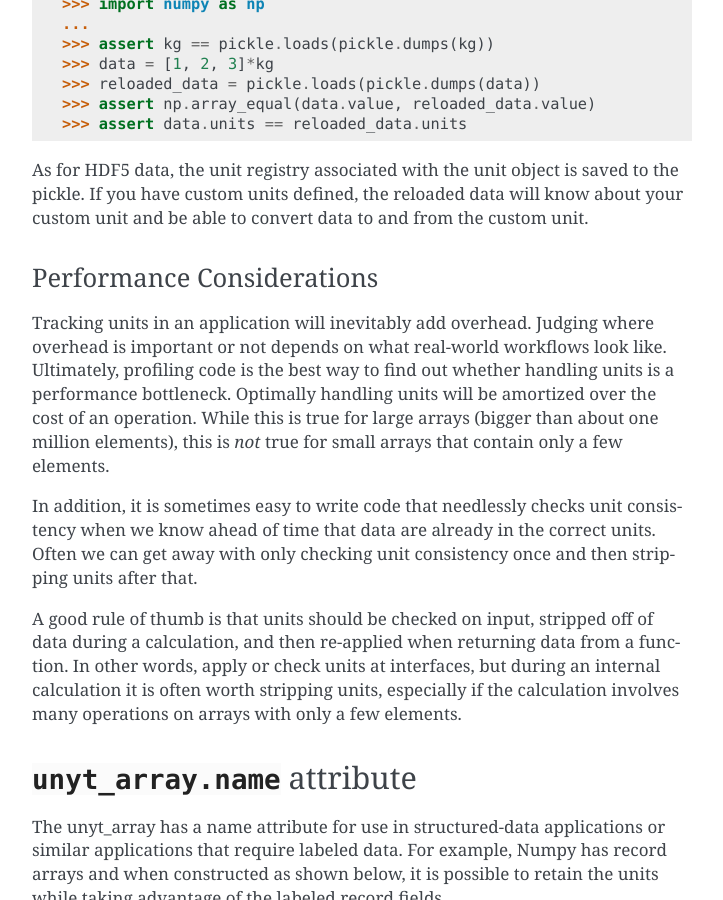
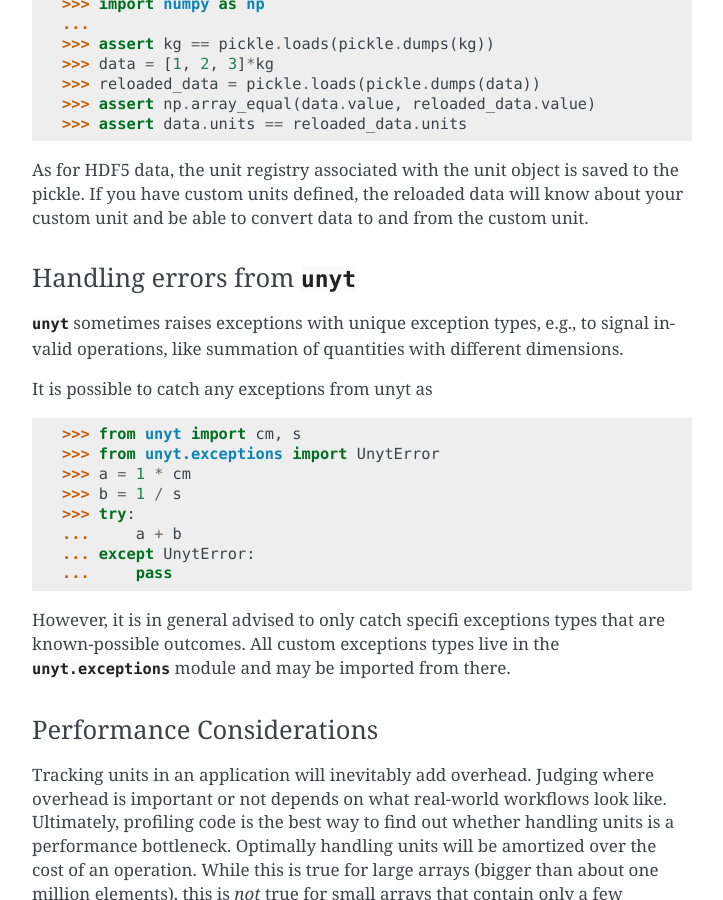
Before and after one commit to yt-project/unyt, a Sphinx documentation site: the page built from docs/usage.rst, in a window 1280 px wide and 900 px high, scrolled down 27810 px. Shown: the whole window, without its empty margins (388-1111 px from the left). Built offline with Sphinx 7.4.7, drawn with Linux system fonts in a browser that asks for light colours; pages that are not in the unit, such as notebooks, are missing from menus; the version number could not be read and is left out; some of the changed text lies outside the part shown.

Commit message:
DOC: add documentation for unyt.exceptions.UnytError

```diff
--- a/docs/usage.rst
+++ b/docs/usage.rst
@@ -1286,6 +1286,28 @@ As for HDF5 data, the unit registry associated with the unit object is saved to
 the pickle. If you have custom units defined, the reloaded data will know about
 your custom unit and be able to convert data to and from the custom unit.
 
+Handling errors from :mod:`unyt`
+--------------------------------
+
+:mod:`unyt` sometimes raises exceptions with unique exception types, e.g., to signal
+invalid operations, like summation of quantities with different dimensions.
+
+It is possible to catch any exceptions from unyt as
+
+  >>> from unyt import cm, s
+  >>> from unyt.exceptions import UnytError
+  >>> a = 1 * cm
+  >>> b = 1 / s
+  >>> try:
+  ...     a + b
+  ... except UnytError:
+  ...     pass
+
+However, it is in general advised to only catch specifi exceptions types that
+are known-possible outcomes. All custom exceptions types live in the
+:mod:`unyt.exceptions` module and may be imported from there.
+
+
 Performance Considerations
 --------------------------
 
```
